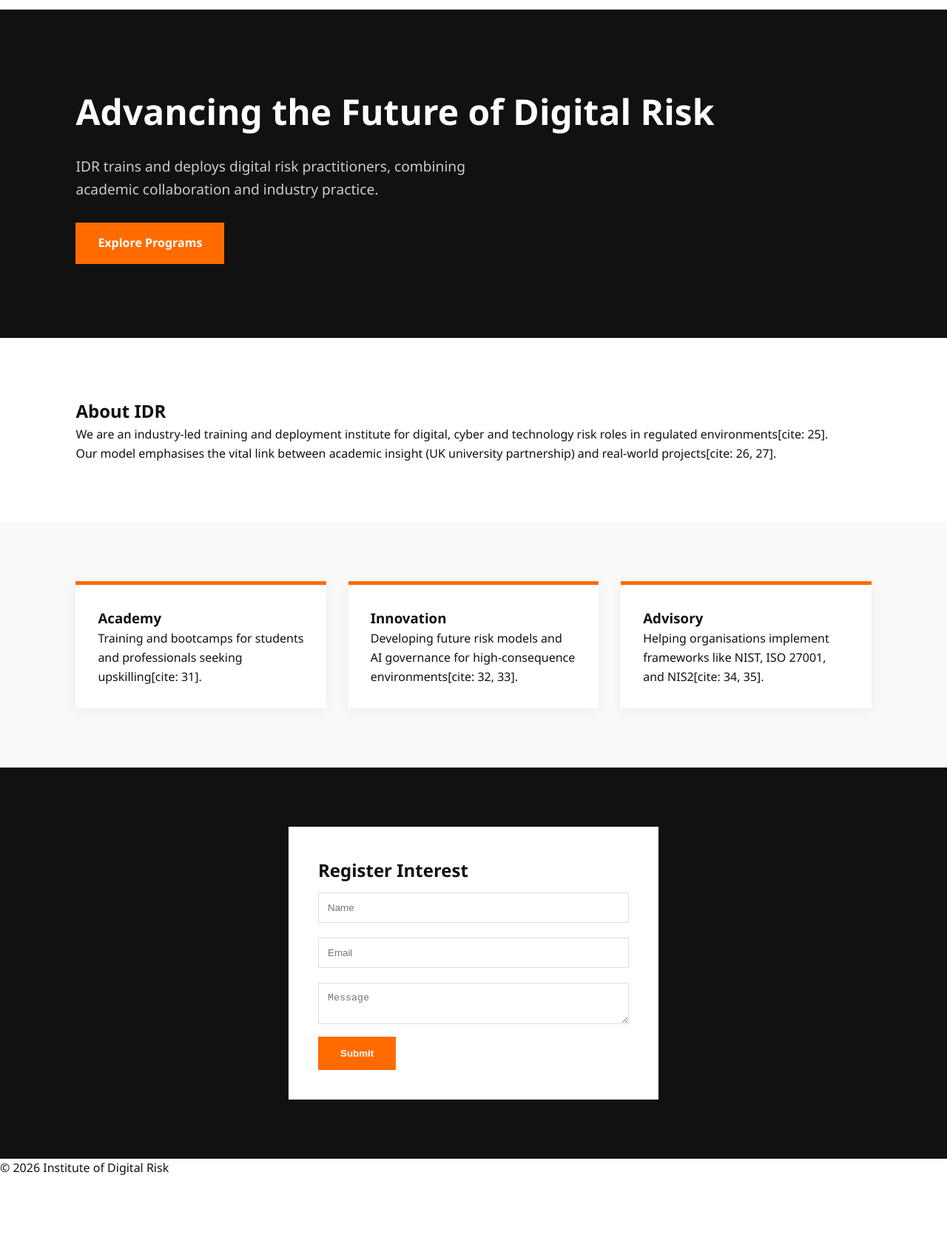
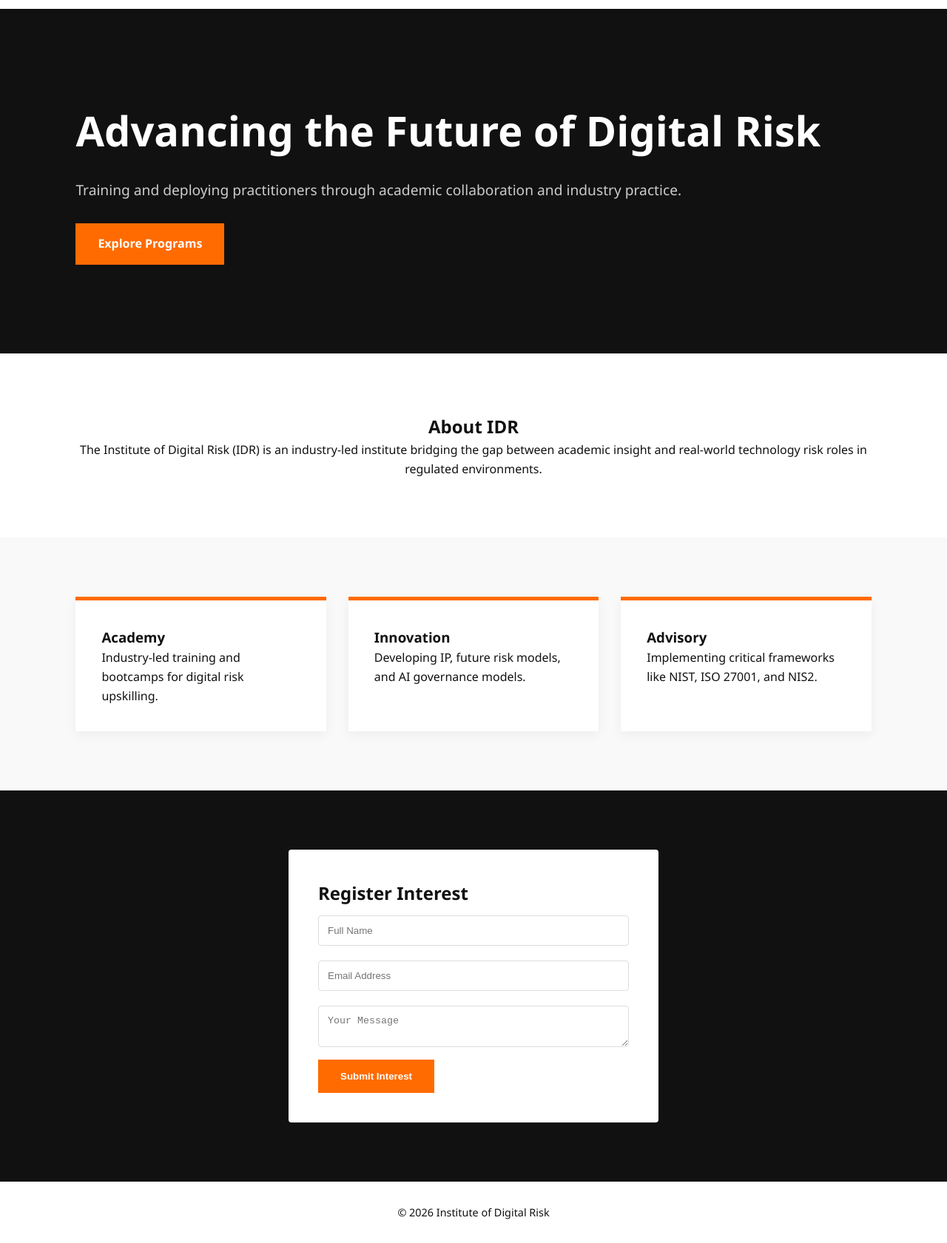
Before and after one commit to shradddha30/idr-institute, a plain HTML site: page idr-project/idr-final/index.html in a window 1280 px wide. Shown: the part 63-1744 px from the top of the page at 74% size. Before the commit the page ends 1656 px from the top, so only its background shows below. Drawn offline with Linux system fonts and the light colour scheme.

Commit message:
Final submission: Cleanup, About section and fixed layout

```diff
--- a/idr-project/idr-final/index.html
+++ b/idr-project/idr-final/index.html
@@ -20,39 +20,38 @@
     <main>
         <section id="hero" class="hero">
             <h1>Advancing the Future of Digital Risk</h1>
-            <p>IDR trains and deploys digital risk practitioners, combining academic collaboration and industry practice.</p>
+            <p>Training and deploying practitioners through academic collaboration and industry practice.</p>
             <a href="#contact" class="cta-btn">Explore Programs</a>
         </section>
 
-        <section id="about" class="container">
+        <section id="about" class="container about-section">
             <h2>About IDR</h2>
-            <p>We are an industry-led training and deployment institute for digital, cyber and technology risk roles in regulated environments[cite: 25].</p>
-            <p>Our model emphasises the vital link between academic insight (UK university partnership) and real-world projects[cite: 26, 27].</p>
+            <p>The Institute of Digital Risk (IDR) is an industry-led institute bridging the gap between academic insight and real-world technology risk roles in regulated environments.</p>
         </section>
 
         <section id="services" class="services-grid">
             <div class="card">
                 <h3>Academy</h3>
-                <p>Training and bootcamps for students and professionals seeking upskilling[cite: 31].</p>
+                <p>Industry-led training and bootcamps for digital risk upskilling.</p>
             </div>
             <div class="card">
                 <h3>Innovation</h3>
-                <p>Developing future risk models and AI governance for high-consequence environments[cite: 32, 33].</p>
+                <p>Developing IP, future risk models, and AI governance models.</p>
             </div>
             <div class="card">
                 <h3>Advisory</h3>
-                <p>Helping organisations implement frameworks like NIST, ISO 27001, and NIS2[cite: 34, 35].</p>
+                <p>Implementing critical frameworks like NIST, ISO 27001, and NIS2.</p>
             </div>
         </section>
 
         <section id="contact" class="contact-section">
-            <div class="form-box">
+            <div class="form-container">
                 <h2>Register Interest</h2>
                 <form id="idr-form">
-                    <input type="text" placeholder="Name" required>
-                    <input type="email" placeholder="Email" required>
-                    <textarea placeholder="Message"></textarea>
-                    <button type="submit" class="cta-btn">Submit</button>
+                    <input type="text" id="name" placeholder="Full Name" required>
+                    <input type="email" id="email" placeholder="Email Address" required>
+                    <textarea id="message" placeholder="Your Message"></textarea>
+                    <button type="submit" class="cta-btn">Submit Interest</button>
                 </form>
             </div>
         </section>
--- a/idr-project/idr-final/script.js
+++ b/idr-project/idr-final/script.js
@@ -1,20 +1,23 @@
-document.getElementById('idr-form').addEventListener('submit', (e) => {
+// Smooth Scroll
+document.querySelectorAll('nav a').forEach(anchor => {
+    anchor.addEventListener('click', function(e) {
+        e.preventDefault();
+        document.querySelector(this.getAttribute('href')).scrollIntoView({ behavior: 'smooth' });
+    });
+});
+
+// Form Logic with LocalStorage
+document.getElementById('idr-form').addEventListener('submit', function(e) {
     e.preventDefault();
-
-    // Data capture karna
-    const formData = {
-        name: e.target.querySelector('input[type="text"]').value,
-        email: e.target.querySelector('input[type="email"]').value,
-        message: e.target.querySelector('textarea').value,
-        date: new Date().toLocaleString()
+    const data = {
+        name: document.getElementById('name').value,
+        email: document.getElementById('email').value,
+        msg: document.getElementById('message').value,
+        time: new Date().toLocaleString()
     };
-
-    // Browser ki memory mein save karna
-    let messages = JSON.parse(localStorage.getItem('idr_messages')) || [];
-    messages.push(formData);
-    localStorage.setItem('idr_messages', JSON.stringify(messages));
-
-    alert('Message saved in browser! Press F12 > Application > Local Storage to see it.');
-    console.log("All Messages:", messages);
-    e.target.reset();
+    let msgs = JSON.parse(localStorage.getItem('idr_msgs')) || [];
+    msgs.push(data);
+    localStorage.setItem('idr_msgs', JSON.stringify(msgs));
+    alert('Thank you! Your interest has been saved.');
+    this.reset();
 });
--- a/idr-project/idr-final/style.css
+++ b/idr-project/idr-final/style.css
@@ -1,23 +1,25 @@
-:root { --orange: #FF6B00; --black: #111; --white: #FFF; }
+:root { --orange: #FF6B00; --black: #111; --white: #fff; }
 * { margin: 0; padding: 0; box-sizing: border-box; }
-body { font-family: 'Segoe UI', sans-serif; line-height: 1.6; color: var(--black); }
+body { font-family: 'Segoe UI', sans-serif; line-height: 1.6; color: var(--black); scroll-behavior: smooth; }
 
-.navbar { position: sticky; top: 0; background: var(--white); display: flex; justify-content: space-between; align-items: center; padding: 15px 8%; z-index: 1000; border-bottom: 1px solid #eee; }
+.navbar { position: sticky; top: 0; background: var(--white); display: flex; justify-content: space-between; align-items: center; padding: 15px 8%; z-index: 1000; box-shadow: 0 2px 5px rgba(0,0,0,0.1); }
 .nav-logo { height: 45px; }
-nav a { text-decoration: none; color: var(--black); margin-left: 20px; font-weight: 600; transition: 0.3s; }
+nav a { text-decoration: none; color: var(--black); margin-left: 20px; font-weight: bold; }
 nav a:hover { color: var(--orange); }
 
-.hero { background: var(--black); color: var(--white); padding: 100px 8%; text-align: left; }
-.hero h1 { font-size: 3rem; margin-bottom: 20px; }
-.hero p { font-size: 1.2rem; color: #ccc; margin-bottom: 30px; max-width: 600px; }
+.hero { background: var(--black); color: var(--white); padding: 120px 8%; text-align: left; }
+.hero h1 { font-size: 3.5rem; margin-bottom: 20px; }
+.hero p { font-size: 1.2rem; margin-bottom: 30px; color: #ccc; }
 
-.container { padding: 80px 8%; }
+.container { padding: 80px 8%; text-align: center; }
 .services-grid { display: grid; grid-template-columns: repeat(auto-fit, minmax(280px, 1fr)); gap: 30px; padding: 80px 8%; background: #f9f9f9; }
-.card { background: var(--white); padding: 30px; border-top: 5px solid var(--orange); box-shadow: 0 4px 15px rgba(0,0,0,0.05); }
+.card { background: var(--white); padding: 35px; border-top: 5px solid var(--orange); box-shadow: 0 5px 15px rgba(0,0,0,0.05); transition: 0.3s; }
+.card:hover { transform: translateY(-10px); }
 
 .contact-section { background: var(--black); padding: 80px 8%; display: flex; justify-content: center; }
-.form-box { background: var(--white); padding: 40px; width: 100%; max-width: 500px; }
-input, textarea { width: 100%; padding: 12px; margin: 10px 0; border: 1px solid #ddd; }
+.form-container { background: var(--white); padding: 40px; width: 100%; max-width: 500px; border-radius: 4px; }
+input, textarea { width: 100%; padding: 12px; margin: 10px 0; border: 1px solid #ddd; border-radius: 4px; }
 
-.cta-btn { background: var(--orange); color: white; padding: 15px 30px; border: none; cursor: pointer; text-decoration: none; display: inline-block; font-weight: bold; }
+.cta-btn { background: var(--orange); color: white; padding: 15px 30px; border: none; cursor: pointer; font-weight: bold; text-decoration: none; display: inline-block; transition: 0.3s; }
 .cta-btn:hover { background: #e65a00; }
+footer { text-align: center; padding: 30px; font-size: 0.9rem; background: #fff; }
```
